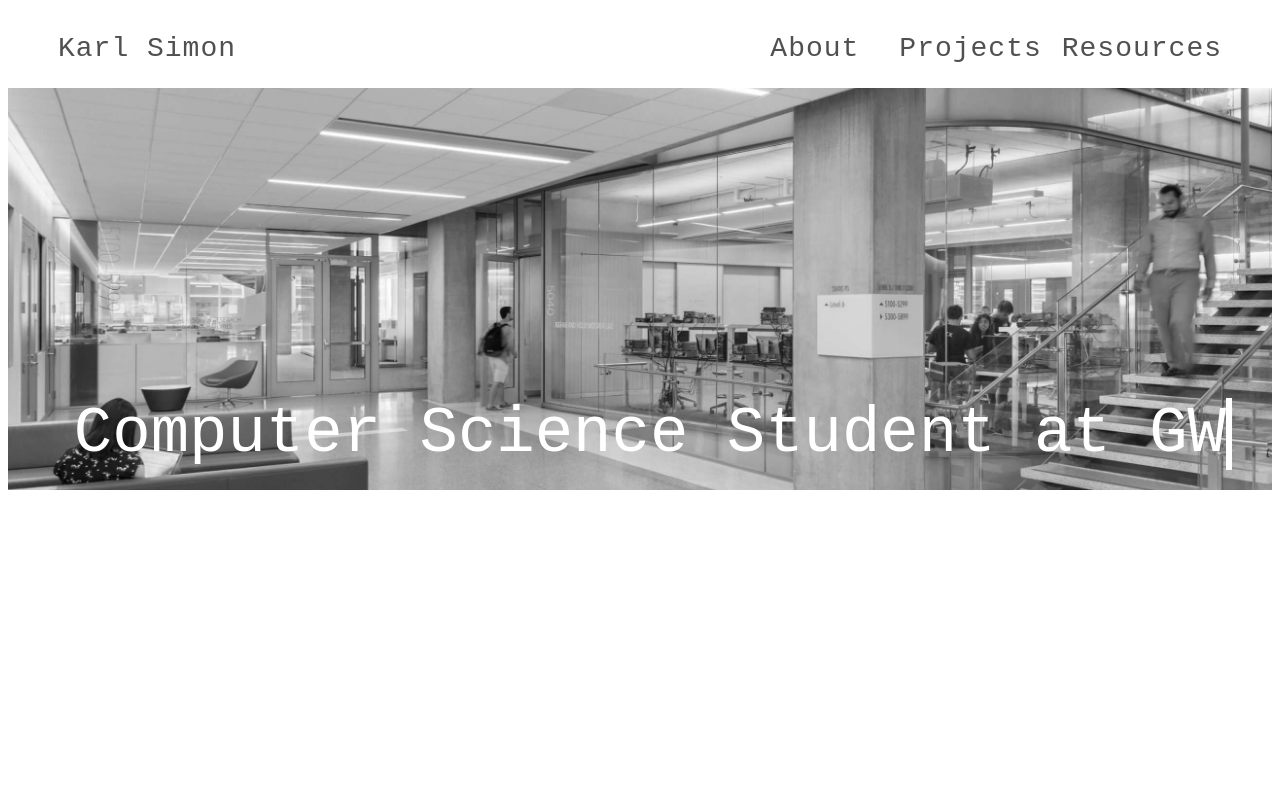
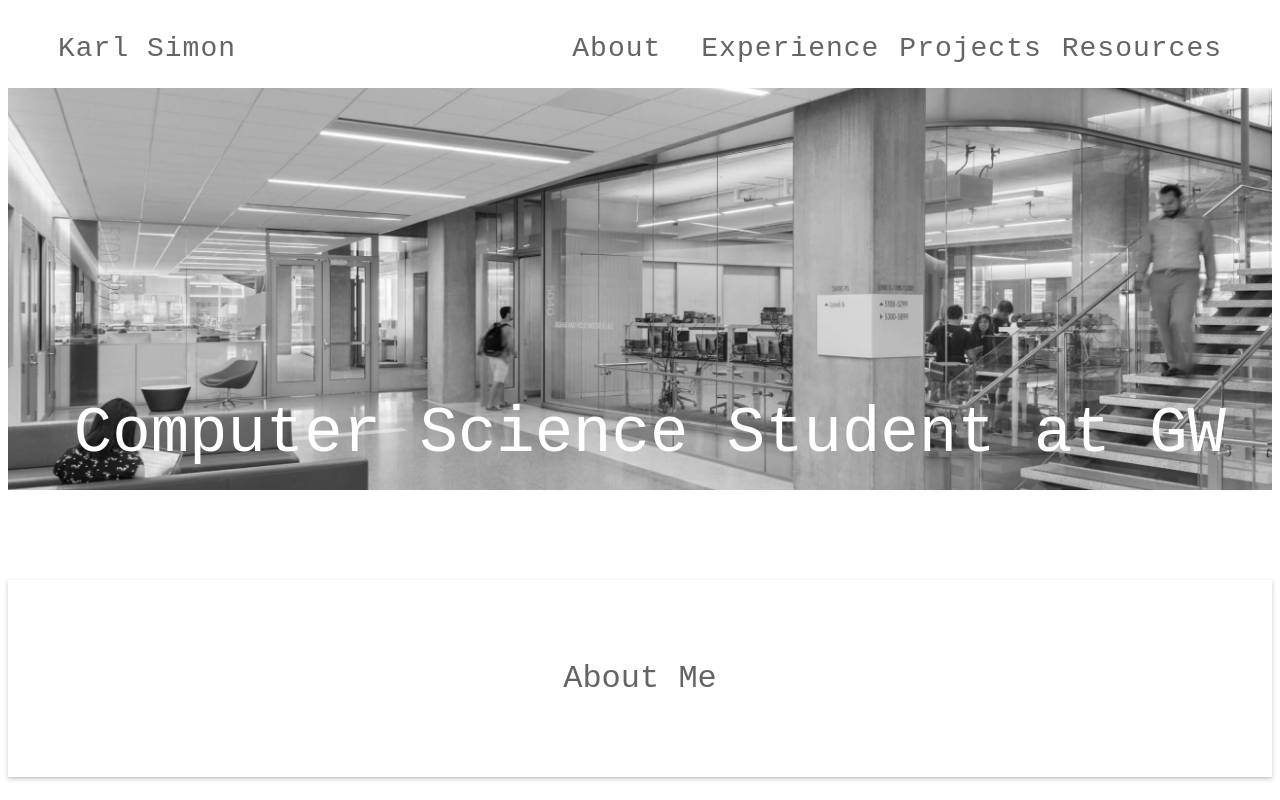
Before and after one commit to KarlSim24/KarlSim24.github.io, a plain HTML site: page index.html in a window 1280 px wide. Shown: the top 800 px of the page. Drawn offline with Linux system fonts and the light colour scheme.

Commit message:
begin about section

```diff
--- a/index.html
+++ b/index.html
@@ -12,12 +12,13 @@
     <nav class="navbar">
       <div class="navbar_left">
         <div class="navbar_links"">
-          <a>Karl Simon</a>
+          <a href="https://karlsim24.github.io/">Karl Simon</a>
         </div>
       </div>
       <div class="navbar_right">
         <ul class="navbar_links">
-          <li><a class="hover-underline-animation">About</a></li>
+          <li><a class="hover-underline-animation" href="#about">About</a></li>
+          <li></li><a class="hover-underline-animation">Experience</a></li>
           <li></li><a class="hover-underline-animation">Projects</a></li>
           <li></li><a class="hover-underline-animation">Resources</a></li>
         </ul>
@@ -33,10 +34,16 @@
         </div>
       </div>
     </div>
-    </br></br></br></br></br></br></br></br></br></br></br></br></br></br></br></br></br></br></br></br></br></br></br></br></br></br></br></br></br></br></br></br></br></br></br></br>
 
+    </br></br></br></br></br>
     <!-- ======= About Section ======= -->
-    <div class="about"></div>
+    <div id="about" class="about">
+      <div class="box-shadow-full">
+        <div class=""></div>
+          <p class="sect_title">About Me</p>
+        </div>
+      </div>
+    </div>
 
     <!-- ======= Resources Section ======= -->
     <div class="external_links">
--- a/stylesheet.css
+++ b/stylesheet.css
@@ -1,3 +1,7 @@
+a:any-link {
+    text-decoration: none;
+    color: rgb(100,100,100);
+}
 /*--------------------------------------------------------------
 # Navbar Section
 --------------------------------------------------------------*/
@@ -14,7 +18,7 @@
     font-size: 175%;
     font-family: Monospace, Arial, Helvetica, sans-serif;
     padding: 10px 30px;
-    color: rgb(80,80,80);
+    color: rgb(100,100,100);
 }
 li {
     display: inline;
@@ -42,7 +46,7 @@
     height: 2px;
     bottom: 0;
     left: 0;
-    background-color: rgb(80,80,80);;
+    background-color: rgb(100,100,100);
     transform-origin: bottom left;
     transition: all 0.4s ease-in-out 0s;
     width: 80%;
@@ -70,7 +74,8 @@
     white-space: nowrap;
     font-family: Monospace, Arial, Helvetica, sans-serif;
     animation:
-        typing 1.5s steps(20, end) forwards;
+        typing 1.5s steps(20, end) forwards,
+        blink 1s infinite;
     font-size: 400%;
     text-align:right;
     vertical-align:bottom;
@@ -81,6 +86,10 @@
 @keyframes typing {
     from { width: 0 }
     to { width: 100% }
+}
+@keyframes blink {
+    from { border-color: transparent }
+    to { border-color: white; }
 }
 
 .bg-image {
@@ -111,8 +120,25 @@
 /*--------------------------------------------------------------
 # About Section
 --------------------------------------------------------------*/
+.sect_title {
+    text-align: center;
+    font-size: 200%;
+    font-family: Monospace, Arial, Helvetica, sans-serif;
+    color: rgb(100,100,100);
+}
+/*------/ Box /------*/
+.box-pl2 {
+    padding-left: 2rem;
+}
 
-
+.box-shadow-full {
+    padding: 3rem 1.25rem;
+    position: relative;
+    background-color: #fff;
+    margin-bottom: 3rem;
+    z-index: 2;
+    box-shadow: 0 1px 1px 0 rgba(0, 0, 0, 0.06), 0 2px 5px 0 rgba(0, 0, 0, 0.2);
+}
 
 /*--------------------------------------------------------------
 # Resources Section
```
